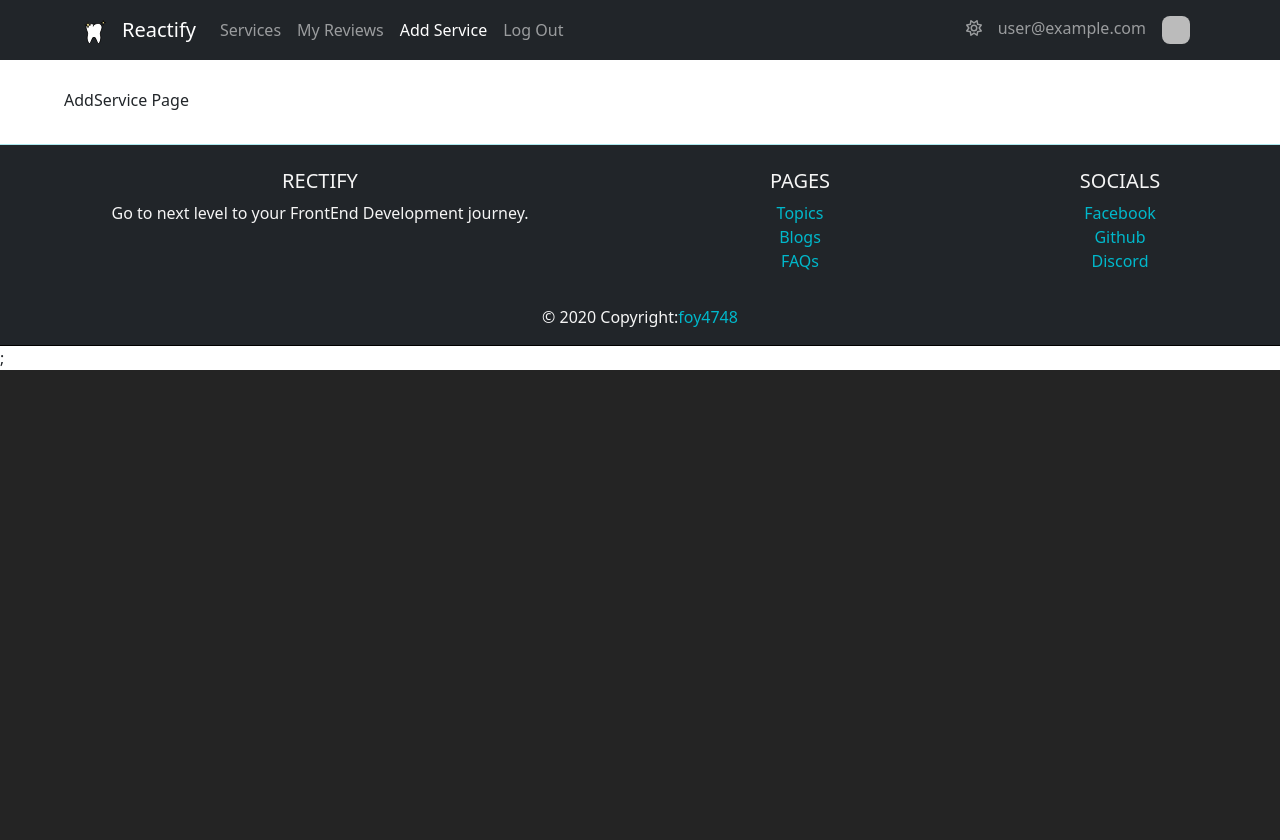
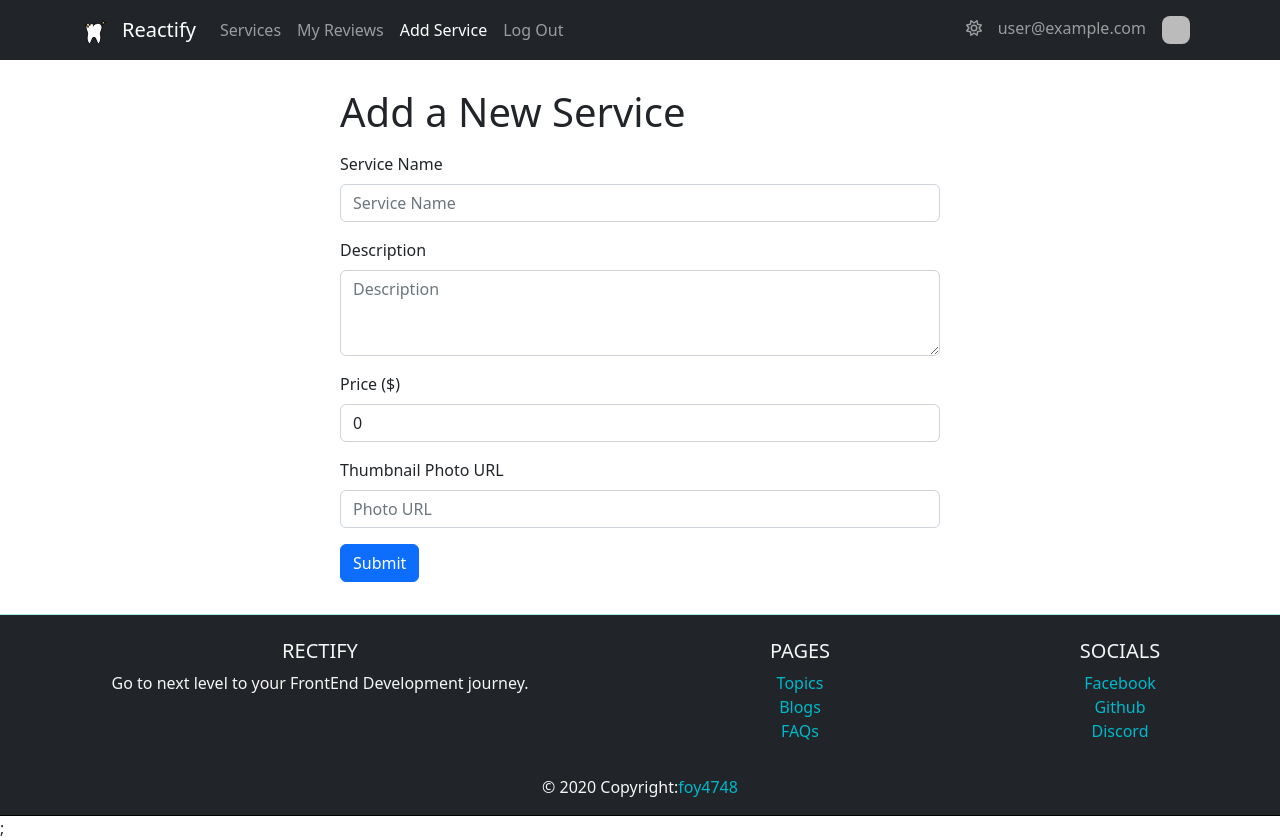
Before and after one commit to foy4748/dentist-review, a React (Vite) app: page /add-service in a window 1280 px wide. Before the commit the page ends 800 px from the top, so only its background shows below. Built offline with nearby package versions, Linux system fonts and the light colour scheme; no server answers; sample sign-in values are in the browser's storage.

Commit message:
Add Service Form created

```diff
--- a/src/components/AddService/AddService.jsx
+++ b/src/components/AddService/AddService.jsx
@@ -1,3 +1,74 @@
+const SERVER =
+  import.meta.env.VITE_SERVER_ADDRESS || import.meta.env.VITE_DEV_SERVER;
+const authtoken = localStorage.getItem("authtoken");
+import styles from "./AddService.module.css";
+
+import { Form, Button, Container } from "react-bootstrap";
+
+import toast from "react-hot-toast";
+
+import { useState } from "react";
+
 export default function AddService() {
-  return <div>AddService Page</div>;
+  const [title, setTitle] = useState("");
+  const [description, setDescription] = useState("");
+  const [price, setPrice] = useState(0);
+  const [photoUrl, setPhotoUrl] = useState("");
+
+  const handleServiceSubmit = (e) => {
+    e.preventDefault();
+  };
+  return (
+    <Container>
+      <Form className={styles.formContainer} onSubmit={handleServiceSubmit}>
+        <h1 className="mb-3">Add a New Service</h1>
+        <Form.Group className="mb-3" controlId="formBasicEmail">
+          <Form.Label>Service Name</Form.Label>
+          <Form.Control
+            onChange={(e) => setTitle(e.target.value)}
+            value={title}
+            type="text"
+            placeholder="Service Name"
+            required
+          />
+        </Form.Group>
+
+        <Form.Group className="mb-3" controlId="formBasicPassword">
+          <Form.Label>Description</Form.Label>
+          <Form.Control
+            onChange={(e) => setDescription(e.target.value)}
+            value={description}
+            required
+            type="text"
+            as="textarea"
+            rows={3}
+            placeholder="Description"
+          />
+        </Form.Group>
+        <Form.Group className="mb-3" controlId="formBasicPrice">
+          <Form.Label>Price ($)</Form.Label>
+          <Form.Control
+            onChange={(e) => setPrice(e.target.value)}
+            value={price}
+            required
+            type="number"
+            placeholder="Price"
+          />
+        </Form.Group>
+        <Form.Group className="mb-3" controlId="formBasicPhotoUrl">
+          <Form.Label>Thumbnail Photo URL</Form.Label>
+          <Form.Control
+            onChange={(e) => setPhotoUrl(e.target.value)}
+            value={photoUrl}
+            required
+            type="text"
+            placeholder="Photo URL"
+          />
+        </Form.Group>
+        <Button variant="primary" type="submit">
+          Submit
+        </Button>
+      </Form>
+    </Container>
+  );
 }
--- /dev/null
+++ b/src/components/AddService/AddService.module.css
@@ -0,0 +1,4 @@
+.formContainer {
+  max-width: 600px;
+  margin: 0 auto;
+}
```
